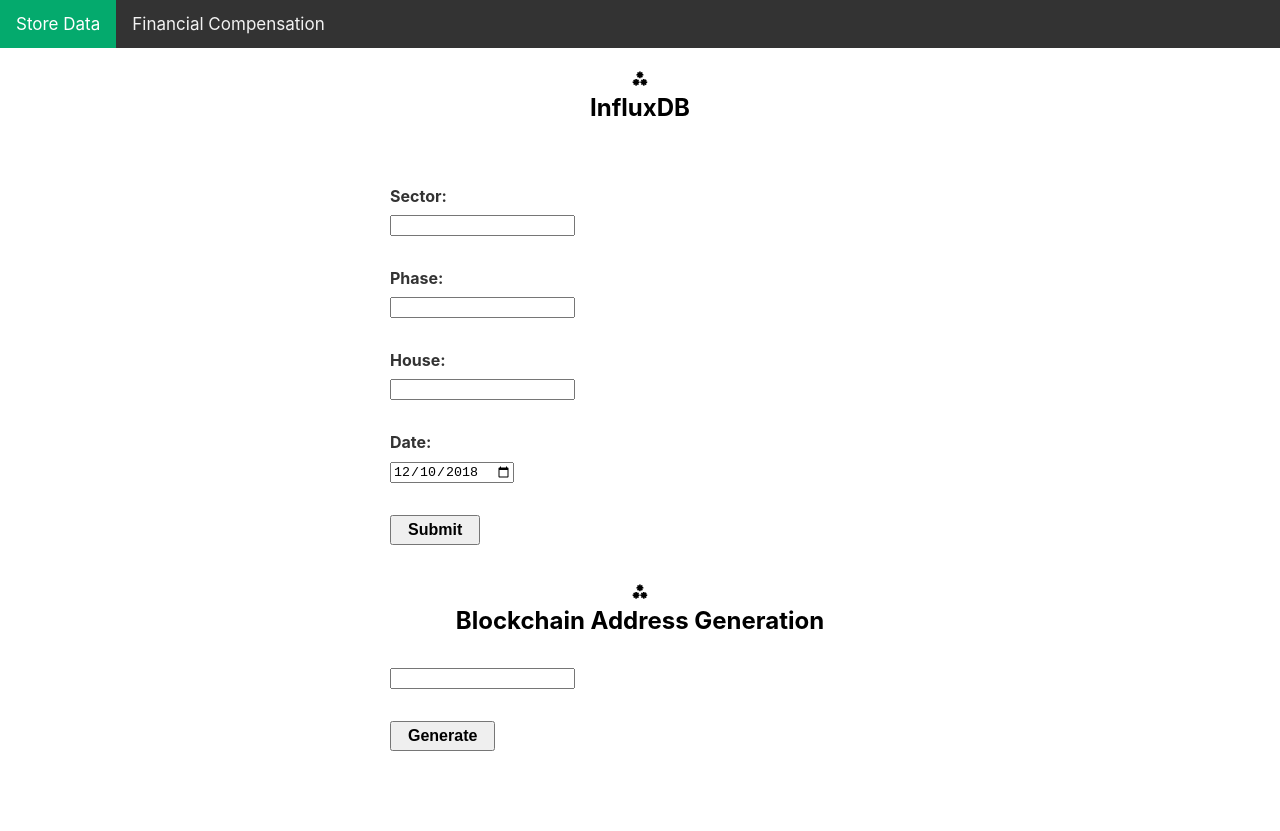
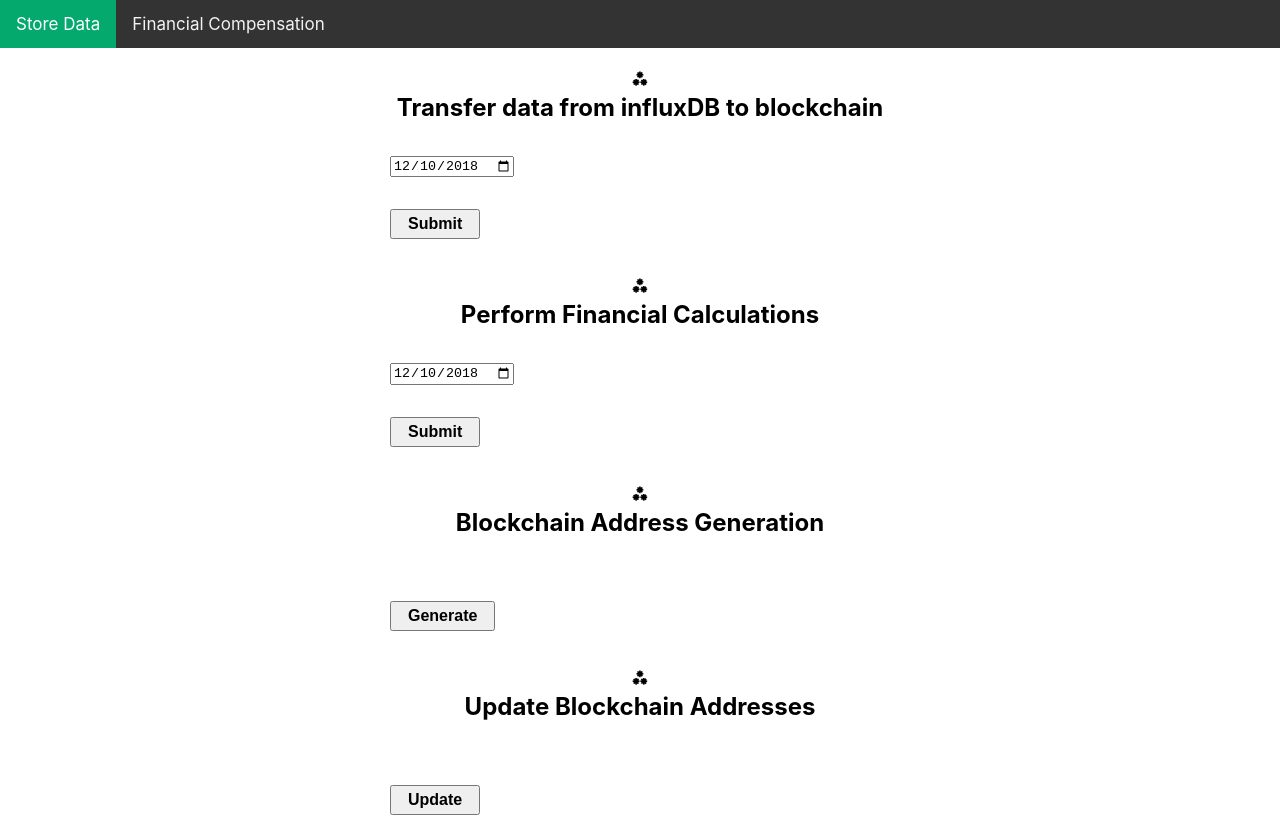
Before and after one commit to syedmuhammaddanish/Save, a website: page index.html in a window 1280 px wide. Before the commit the page ends 800 px from the top, so only its background shows below. Drawn offline with Linux system fonts and the light colour scheme.

Commit message:
Update index.html

```diff
--- a/index.html
+++ b/index.html
@@ -95,26 +95,45 @@
     </div>
     <header>
       <h1>⁂
-        <span>InfluxDB</span>
+        <span>Transfer data from influxDB to blockchain</span>
       </h1>
     </header>
-    <form method="POST" action="/uploadplan" enctype="multipart/form-data">
-      <label for="sector">Sector: </label>
+    <form method="POST" action="/uploadData" enctype="multipart/form-data">
+      <!--<label for="sector">Sector: </label>
       <input type="text" id="sector" name="sector" /><br>
       <label for="phase">Phase: </label>
       <input type="text" id="phase" name="phase" /><br>
       <label for="house">House: </label>
       <input type="text" id="house" name="house" /><br>
-      <label for="house">Date: </label>
+      <label for="house">Date: </label>//-->
       <input type="date" id="d" name="datefolder" value="2018-12-10" />
       <input type="submit" />
     </form>
-    <h1>⁂
-      <span>Blockchain Address Generation</span>
-    </h1>
+
+
+      <header>
+        <h1>⁂
+          <span>Perform Financial Calculations</span>
+        </h1>
+      </header>
+      <form method="POST" action="/financialcalculation" enctype="multipart/form-data">
+        <input type="date" id="d" name="datefolder" value="2018-12-10" />
+        <input type="submit" />
+      </form>
+
+
+      <h1>⁂
+        <span>Blockchain Address Generation</span>
+      </h1>
     <form method="POST" action="/generateaddresses" enctype="multipart/form-data">
-      <input type="text" id="n" name="name" />
       <input type="submit" value="Generate"/>
     </form>
+
+    <h1>⁂
+      <span>Update Blockchain Addresses</span>
+    </h1>
+  <form method="POST" action="/updateaddresses" enctype="multipart/form-data">
+    <input type="submit" value="Update"/>
+  </form>
   </body>
 </html>
```
